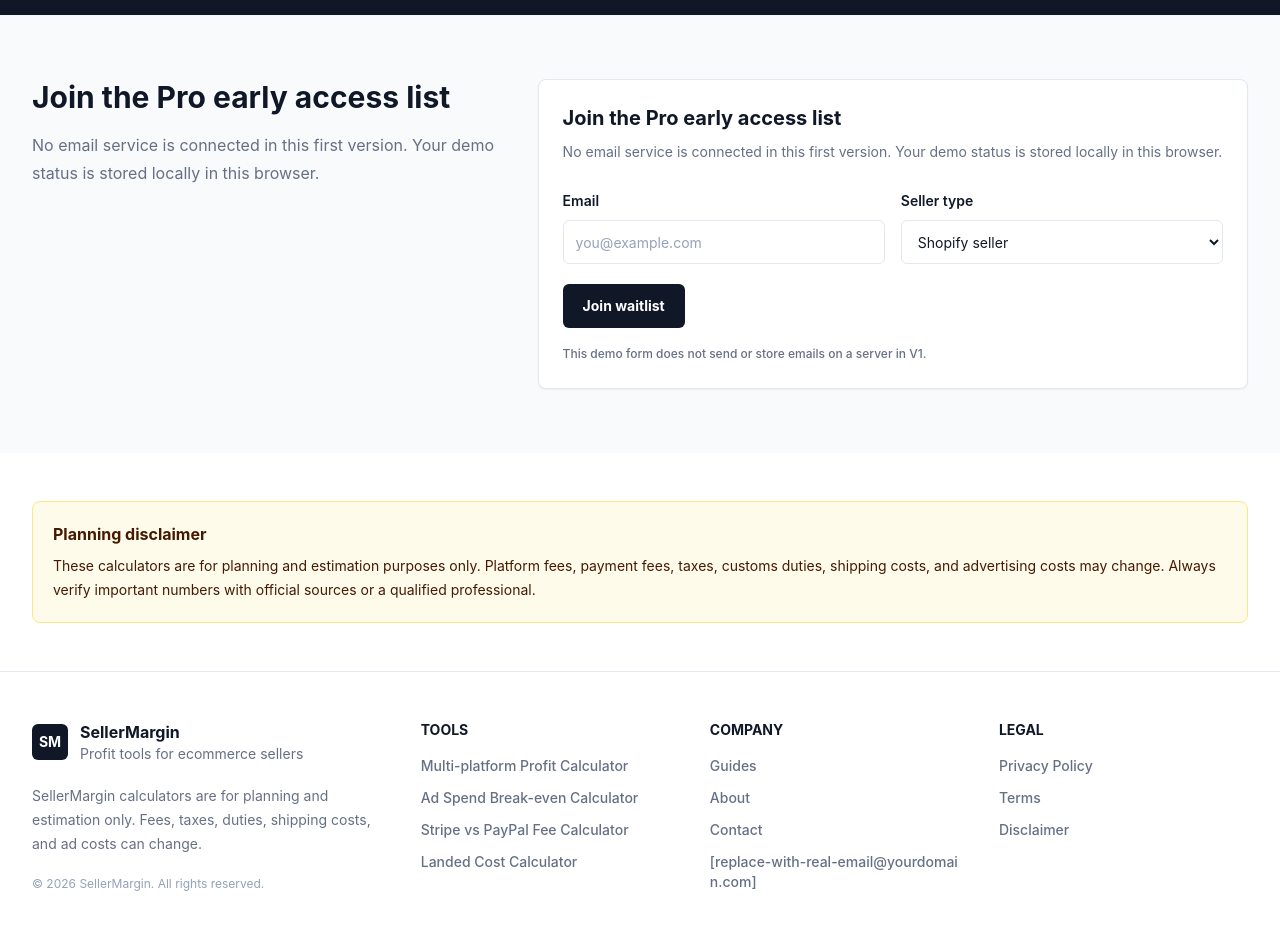
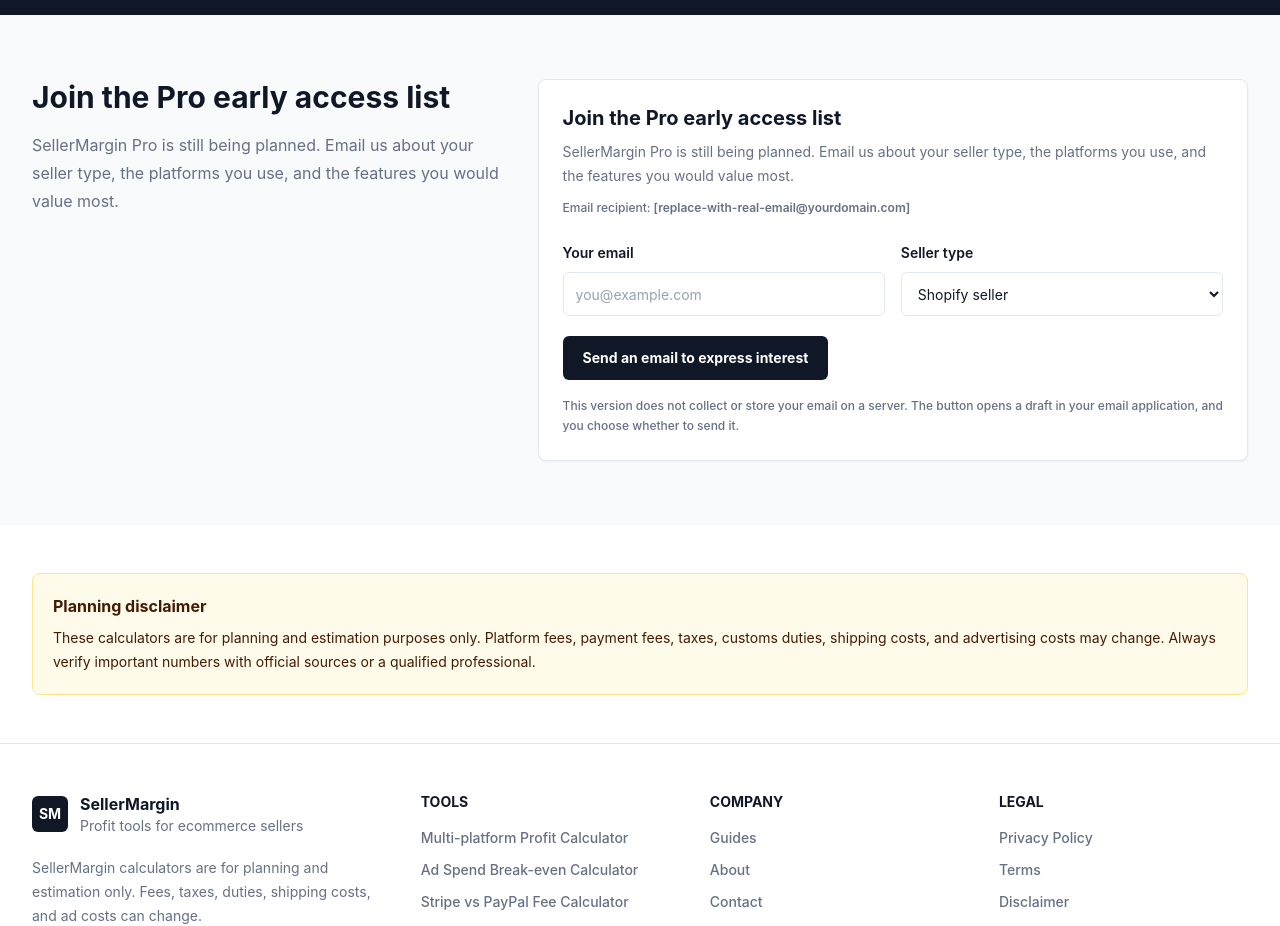
Before and after one commit to sunhao84222-bit/sellermargin, a Next.js app: page /en in a window 1280 px wide. Shown: the part 1880-2806 px from the top of the page. Built offline with nearby package versions, Linux system fonts and the light colour scheme.

Commit message:
Polish fee notices and Pro interest flow

```diff
--- a/app/[locale]/page.tsx
+++ b/app/[locale]/page.tsx
@@ -7,6 +7,7 @@
 import WaitlistForm from "@/components/WaitlistForm";
 import { createPageMetadata } from "@/lib/seo";
 import { getLocaleContext, type LocaleParams } from "@/lib/page-helpers";
+import { getContactEmail } from "@/lib/site";
 
 type HomePageProps = {
   params: LocaleParams;
@@ -26,6 +27,7 @@
 
 export default async function HomePage({ params }: HomePageProps) {
   const { locale, messages } = await getLocaleContext(params);
+  const contactEmail = getContactEmail();
 
   return (
     <>
@@ -120,7 +122,7 @@
             <h2 className="text-3xl font-bold text-ink-950">{messages.home.waitlist.title}</h2>
             <p className="mt-4 text-base leading-7 text-ink-500">{messages.home.waitlist.subtitle}</p>
           </div>
-          <WaitlistForm messages={messages} />
+          <WaitlistForm messages={messages} contactEmail={contactEmail} />
         </div>
       </section>
 
--- a/components/AdBreakEvenCalculator.tsx
+++ b/components/AdBreakEvenCalculator.tsx
@@ -113,7 +113,6 @@
             </div>
             <div className="rounded-lg border border-slate-200 bg-slate-50 p-4">
               <CurrencySelector messages={messages} showNotice />
-              <p className="mt-3 text-xs font-medium text-ink-500">{copy.hero.lastUpdated}</p>
             </div>
           </div>
           <div className="mt-8">
--- a/components/LandedCostCalculator.tsx
+++ b/components/LandedCostCalculator.tsx
@@ -184,7 +184,6 @@
           <p className="mt-4 max-w-3xl text-base leading-7 text-ink-500">{copy.hero.subtitle}</p>
           <div className="mt-6 max-w-xs rounded-lg border border-slate-200 bg-slate-50 p-4">
             <CurrencySelector messages={messages} showNotice />
-            <p className="mt-3 text-xs font-semibold text-ink-500">{copy.hero.lastUpdated}</p>
           </div>
         </div>
       </section>
--- a/components/MultiPlatformProfitCalculator.tsx
+++ b/components/MultiPlatformProfitCalculator.tsx
@@ -151,7 +151,6 @@
             </div>
             <div className="rounded-lg border border-slate-200 bg-slate-50 p-4">
               <CurrencySelector messages={messages} showNotice />
-              <p className="mt-3 text-xs font-medium text-ink-500">{copy.hero.lastUpdated}</p>
             </div>
           </div>
           <div className="mt-8">
--- a/components/WaitlistForm.tsx
+++ b/components/WaitlistForm.tsx
@@ -1,46 +1,38 @@
 "use client";
 
 import { useState } from "react";
-import { useLocalStorage } from "@/hooks/useLocalStorage";
 import type { Messages } from "@/lib/locales";
 
 type WaitlistFormProps = {
   messages: Messages;
+  contactEmail: string;
 };
 
-export default function WaitlistForm({ messages }: WaitlistFormProps) {
+export default function WaitlistForm({ messages, contactEmail }: WaitlistFormProps) {
   const [email, setEmail] = useState("");
   const [sellerType, setSellerType] = useState(messages.home.waitlist.sellerTypes[0]);
-  const [isSubmitting, setIsSubmitting] = useState(false);
-  const { value: demoState, setValue: setDemoState } = useLocalStorage(
-    "sellerMargin.waitlistDemo",
-    { joined: false, updatedAt: "" },
-    {
-      legacyKeys: ["sellermargin_waitlist_demo"],
-      deserialize: (rawValue) => {
-        const parsed = JSON.parse(rawValue) as { joined?: boolean; email?: unknown; updatedAt?: string };
-        return {
-          joined: parsed.joined === true || typeof parsed.email === "string",
-          updatedAt: typeof parsed.updatedAt === "string" ? parsed.updatedAt : "",
-        };
-      },
-    },
-  );
-  const submitted = demoState.joined;
 
-  async function handleSubmit(event: React.FormEvent<HTMLFormElement>) {
+  function handleSubmit(event: React.FormEvent<HTMLFormElement>) {
     event.preventDefault();
-    if (!email.trim() || submitted || isSubmitting) {
+    if (!email.trim()) {
       return;
     }
 
-    setIsSubmitting(true);
-    await new Promise((resolve) => window.setTimeout(resolve, 250));
-    setDemoState({
-      joined: true,
-      updatedAt: new Date().toISOString(),
-    });
-    setIsSubmitting(false);
+    const subject = encodeURIComponent(messages.home.waitlist.mailtoSubject);
+    const body = encodeURIComponent(
+      [
+        messages.home.waitlist.mailtoIntro,
+        "",
+        `${messages.home.waitlist.email}: ${email.trim()}`,
+        `${messages.home.waitlist.sellerType}: ${sellerType}`,
+        "",
+        messages.home.waitlist.platformsPrompt,
+        "",
+        messages.home.waitlist.featuresPrompt,
+      ].join("\n"),
+    );
+
+    window.location.href = `mailto:${contactEmail}?subject=${subject}&body=${body}`;
   }
 
   return (
@@ -48,6 +40,10 @@
       <div>
         <h2 className="text-xl font-bold text-ink-950">{messages.home.waitlist.title}</h2>
         <p className="mt-2 text-sm leading-6 text-ink-500">{messages.home.waitlist.subtitle}</p>
+        <p className="mt-3 text-xs font-medium text-ink-500">
+          {messages.home.waitlist.recipientLabel}:{" "}
+          <span className="break-all font-semibold text-ink-700">{contactEmail}</span>
+        </p>
       </div>
 
       <div className="mt-6 grid gap-4 sm:grid-cols-2">
@@ -82,16 +78,10 @@
       <div className="mt-5 flex flex-col gap-3 sm:flex-row sm:items-center">
         <button
           type="submit"
-          disabled={submitted || isSubmitting}
-          className="inline-flex h-11 items-center justify-center rounded-md bg-ink-950 px-5 text-sm font-bold text-white transition hover:bg-ink-800 focus:outline-none focus:ring-4 focus:ring-slate-200 disabled:cursor-not-allowed disabled:bg-slate-400"
+          className="inline-flex h-11 items-center justify-center rounded-md bg-ink-950 px-5 text-sm font-bold text-white transition hover:bg-ink-800 focus:outline-none focus:ring-4 focus:ring-slate-200"
         >
-          {isSubmitting ? messages.home.waitlist.submitting : messages.home.waitlist.submit}
+          {messages.home.waitlist.submit}
         </button>
-        {submitted ? (
-          <p className="rounded-md bg-mint-50 px-3 py-2 text-sm font-semibold text-mint-700" role="status">
-            {messages.home.waitlist.success}
-          </p>
-        ) : null}
       </div>
       <p className="mt-4 text-xs font-medium leading-5 text-ink-500">{messages.home.waitlist.demoNotice}</p>
     </form>
--- a/messages/en.json
+++ b/messages/en.json
@@ -116,14 +116,17 @@
     },
     "waitlist": {
       "title": "Join the Pro early access list",
-      "subtitle": "No email service is connected in this first version. Your demo status is stored locally in this browser.",
-      "email": "Email",
+      "subtitle": "SellerMargin Pro is still being planned. Email us about your seller type, the platforms you use, and the features you would value most.",
+      "email": "Your email",
       "emailPlaceholder": "you@example.com",
       "sellerType": "Seller type",
-      "submit": "Join waitlist",
-      "submitting": "Saving demo status...",
-      "success": "Thanks! You are on the early access list.",
-      "demoNotice": "This demo form does not send or store emails on a server in V1.",
+      "submit": "Send an email to express interest",
+      "demoNotice": "This version does not collect or store your email on a server. The button opens a draft in your email application, and you choose whether to send it.",
+      "recipientLabel": "Email recipient",
+      "mailtoSubject": "SellerMargin Pro interest",
+      "mailtoIntro": "I would like to share my interest in SellerMargin Pro.",
+      "platformsPrompt": "Platforms I use:",
+      "featuresPrompt": "Pro features I would find most useful:",
       "sellerTypes": [
         "Shopify seller",
         "Amazon seller",
@@ -142,9 +145,9 @@
   },
   "modal": {
     "title": "Pro is coming soon",
-    "body": "This first version does not include login, payment, exports, or a real email integration. Join the demo waitlist to mark your interest locally.",
+    "body": "SellerMargin Pro is still being planned. Use the interest form to open an email draft and tell us which platforms and features matter most to you.",
     "close": "Close",
-    "cta": "Go to waitlist"
+    "cta": "Go to interest form"
   },
   "placeholder": {
     "badge": "Page skeleton",
@@ -162,7 +165,7 @@
     },
     "notice": {
       "title": "Editable assumptions",
-      "body": "Fee assumptions are editable estimates. Platform fees may vary by country, category, account type, payment method, and policy changes. Fee assumptions last reviewed: 2026-06."
+      "body": "Default fees are editable estimates. Platform fees, payment fees, taxes, and logistics costs may vary by country, category, account type, payment method, and policy changes. Adjust the inputs based on your own data."
     },
     "currency": {
       "label": "Currency"
@@ -322,7 +325,7 @@
     },
     "notice": {
       "title": "Editable estimate",
-      "body": "Fee and cost assumptions are editable estimates. Platform, payment, advertising, refund, and fulfillment costs can vary by country, account, category, and policy changes. Verify important numbers with current official sources."
+      "body": "Default fees are editable estimates. Platform fees, payment fees, taxes, and logistics costs may vary by country, category, account type, payment method, and policy changes. Adjust the inputs based on your own data."
     },
     "sections": {
       "inputs": "Product economics",
@@ -464,7 +467,7 @@
     },
     "notice": {
       "title": "Editable fee assumptions",
-      "body": "Fee assumptions are editable estimates. Payment processor fees vary by country, currency, card type, account type, transaction type, and policy updates. Always verify current rates with each provider. Fee assumptions last reviewed: 2026-06."
+      "body": "Default fees are editable estimates. Platform fees, payment fees, taxes, and logistics costs may vary by country, category, account type, payment method, and policy changes. Adjust the inputs based on your own data."
     },
     "sections": {
       "inputs": "Transaction settings",
@@ -606,7 +609,7 @@
     },
     "notice": {
       "title": "Estimation notice",
-      "body": "This calculator is for estimation only. Duty, VAT, GST, customs rules, and shipping charges vary by country, product category, HS code, and policy updates. Always verify important numbers with official customs sources or a qualified professional. Fee assumptions last reviewed: 2026-06."
+      "body": "Default fees are editable estimates. Platform fees, payment fees, taxes, and logistics costs may vary by country, category, account type, payment method, and policy changes. Adjust the inputs based on your own data."
     },
     "sections": {
       "product": "Product",
@@ -868,12 +871,12 @@
         {
           "title": "Local browser storage",
           "paragraphs": [
-            "SellerMargin may use localStorage to remember recent calculator inputs, language preferences, and demo waitlist status on your device."
+            "SellerMargin may use localStorage to remember recent calculator inputs and language preferences on your device."
           ],
           "bullets": [
             "This information remains in the browser unless you clear site data.",
             "The first version does not use localStorage to store passwords or payment information.",
-            "Demo contact and waitlist forms do not send messages or email addresses to a server or database."
+            "The demo contact form does not send messages. The Pro interest form opens a draft in your email application and does not store your email on SellerMargin servers."
           ]
         },
         {
--- a/messages/zh.json
+++ b/messages/zh.json
@@ -116,14 +116,17 @@
     },
     "waitlist": {
       "title": "加入 Pro 早期访问名单",
-      "subtitle": "第一版不接入真实邮件服务。演示状态会保存在当前浏览器本地。",
-      "email": "邮箱",
+      "subtitle": "SellerMargin Pro 还在规划中。你可以通过邮件告诉我们你的卖家类型、常用平台，以及最想要的功能。",
+      "email": "你的邮箱",
       "emailPlaceholder": "you@example.com",
       "sellerType": "卖家类型",
-      "submit": "加入等候名单",
-      "submitting": "正在保存演示状态...",
-      "success": "谢谢！你已加入早期访问名单。",
-      "demoNotice": "V1 演示表单不会发送邮件，也不会在服务器上存储邮箱。",
+      "submit": "发送邮件表达兴趣",
+      "demoNotice": "当前版本不会在服务器上收集或保存你的邮箱。点击按钮会打开邮箱应用并生成邮件草稿，由你决定是否发送。",
+      "recipientLabel": "收件邮箱",
+      "mailtoSubject": "SellerMargin Pro 兴趣登记",
+      "mailtoIntro": "我想表达对 SellerMargin Pro 的兴趣。",
+      "platformsPrompt": "我常用的平台：",
+      "featuresPrompt": "我最希望使用的 Pro 功能：",
       "sellerTypes": [
         "Shopify 卖家",
         "Amazon 卖家",
@@ -142,9 +145,9 @@
   },
   "modal": {
     "title": "Pro 即将上线",
-    "body": "第一版不包含登录、支付、导出或真实邮件集成。你可以加入演示等候名单，状态会保存在本地。",
+    "body": "SellerMargin Pro 还在规划中。你可以通过兴趣登记表打开邮件草稿，告诉我们常用平台和最需要的功能。",
     "close": "关闭",
-    "cta": "前往等候名单"
+    "cta": "前往兴趣登记"
   },
   "placeholder": {
     "badge": "页面骨架",
@@ -162,7 +165,7 @@
     },
     "notice": {
       "title": "费用假设可编辑",
-      "body": "费用假设只是可编辑的估算值。平台费用可能因国家、类目、账号类型、支付方式和政策变化而不同。费用假设最后检查：2026-06。"
+      "body": "默认费用只是可编辑估算值。平台费、支付费、税费、物流费可能因国家、类目、账号类型、支付方式和政策变化而不同。请根据你的真实数据调整输入。"
     },
     "currency": {
       "label": "货币"
@@ -322,7 +325,7 @@
     },
     "notice": {
       "title": "可编辑估算",
-      "body": "费用和成本假设均为可编辑估算值。平台、支付、广告、退款和履约成本可能因国家、账号、类目及政策变化而不同。重要数据请以当前官方来源为准。"
+      "body": "默认费用只是可编辑估算值。平台费、支付费、税费、物流费可能因国家、类目、账号类型、支付方式和政策变化而不同。请根据你的真实数据调整输入。"
     },
     "sections": {
       "inputs": "产品经济模型",
@@ -464,7 +467,7 @@
     },
     "notice": {
       "title": "费用假设可编辑",
-      "body": "费用假设是可编辑的估算值。支付手续费可能因国家、货币、银行卡类型、账号类型、交易类型和政策变化而不同。请始终以各支付服务商的官方最新费率为准。费用假设最后检查：2026-06。"
+      "body": "默认费用只是可编辑估算值。平台费、支付费、税费、物流费可能因国家、类目、账号类型、支付方式和政策变化而不同。请根据你的真实数据调整输入。"
     },
     "sections": {
       "inputs": "交易设置",
@@ -606,7 +609,7 @@
     },
     "notice": {
       "title": "估算提示",
-      "body": "本计算器仅用于估算。关税、VAT、GST、清关规则和物流费用会因国家、产品类别、HS 编码和政策变化而不同。请始终以海关官方信息或专业人士意见为准。费用假设最后检查：2026-06。"
+      "body": "默认费用只是可编辑估算值。平台费、支付费、税费、物流费可能因国家、类目、账号类型、支付方式和政策变化而不同。请根据你的真实数据调整输入。"
     },
     "sections": {
       "product": "产品",
@@ -868,12 +871,12 @@
         {
           "title": "浏览器本地存储",
           "paragraphs": [
-            "SellerMargin 可能使用 localStorage 在你的设备上保存最近一次计算器输入、语言偏好和演示等候名单状态。"
+            "SellerMargin 可能使用 localStorage 在你的设备上保存最近一次计算器输入和语言偏好。"
           ],
           "bullets": [
             "除非你清除网站数据，否则这些信息会保留在当前浏览器中。",
             "第一版不会使用 localStorage 保存密码或支付信息。",
-            "演示联系表单和等候名单不会把消息或邮箱发送到服务器或数据库。"
+            "演示联系表单不会发送消息。Pro 兴趣登记会在你的邮箱应用中打开邮件草稿，SellerMargin 不会在服务器上保存你的邮箱。"
           ]
         },
         {
```
Also changed, not shown: components/PaymentFeeCalculator.tsx (+3 -4 lines), messages/es.json.
